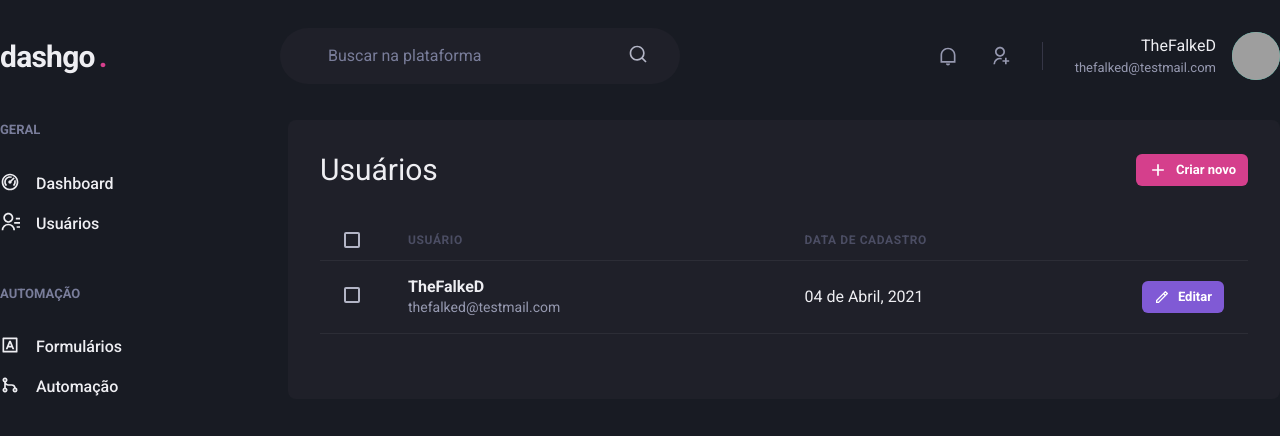
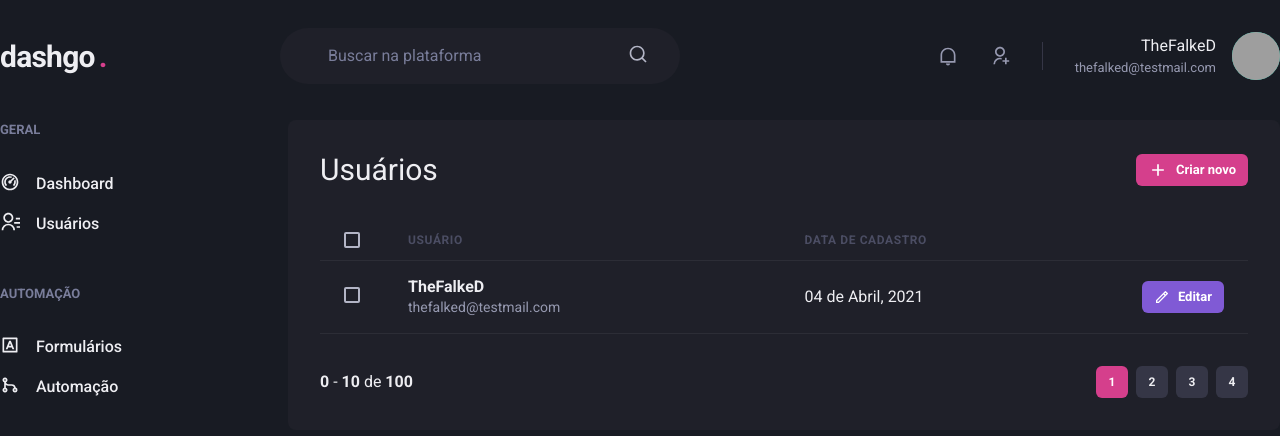
Before and after one commit to thefalked/ignite-04-dashgo, a Next.js app: page /users in a window 1280 px wide. Shown: the top 436 px of the page. Built offline with nearby package versions, Linux system fonts and the light colour scheme; grey boxes are pictures that could not be loaded.

Commit message:
creating pagination component

```diff
--- /dev/null
+++ b/src/components/Pagination.tsx
@@ -0,0 +1,50 @@
+import { Box, Button, HStack } from "@chakra-ui/react";
+
+export function Pagination() {
+  return (
+    <HStack mt="8" justify="space-between" align="center" spacing="6">
+      <Box>
+        <strong>0</strong> - <strong>10</strong> de <strong>100</strong>
+      </Box>
+      <HStack spacing="2">
+        <Button
+          size="sm"
+          fontSize="xs"
+          w="4"
+          colorScheme="pink"
+          disabled
+          _disabled={{ bg: "pink.500", cursor: "default" }}
+        >
+          1
+        </Button>
+        <Button
+          size="sm"
+          fontSize="xs"
+          w="4"
+          bg="gray.700"
+          _hover={{ bg: "gray.500" }}
+        >
+          2
+        </Button>
+        <Button
+          size="sm"
+          fontSize="xs"
+          w="4"
+          bg="gray.700"
+          _hover={{ bg: "gray.500" }}
+        >
+          3
+        </Button>
+        <Button
+          size="sm"
+          fontSize="xs"
+          w="4"
+          bg="gray.700"
+          _hover={{ bg: "gray.500" }}
+        >
+          4
+        </Button>
+      </HStack>
+    </HStack>
+  );
+}
--- a/src/pages/users/index.tsx
+++ b/src/pages/users/index.tsx
@@ -16,6 +16,7 @@
 import { RiAddLine, RiPencilLine } from "react-icons/ri";
 
 import { Header } from "../../components/Header";
+import { Pagination } from "../../components/Pagination";
 import { Sidebar } from "../../components/Sidebar";
 
 export default function UserList() {
@@ -82,6 +83,7 @@
               </Tr>
             </Tbody>
           </Table>
+          <Pagination />
         </Box>
       </Flex>
     </Box>
```
